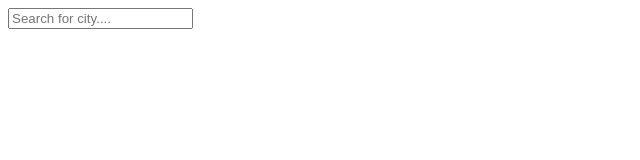
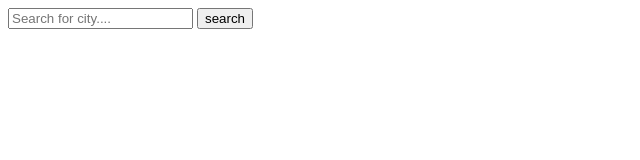
Before and after one commit to Pezza242/My-weather-app, a plain HTML site: page index.html in a window 1280 px wide. Shown: the whole page, without its empty margins (0-640 px from the left). Drawn offline with Linux system fonts and the light colour scheme.

Commit message:
Created search button

```diff
--- a/index.html
+++ b/index.html
@@ -14,6 +14,7 @@
           placeholder="Search for city...."
           id="search-bar"
         />
+        <input type="submit" value="search" id="search-button" />
       </form>
     </header>
   </body>
```
